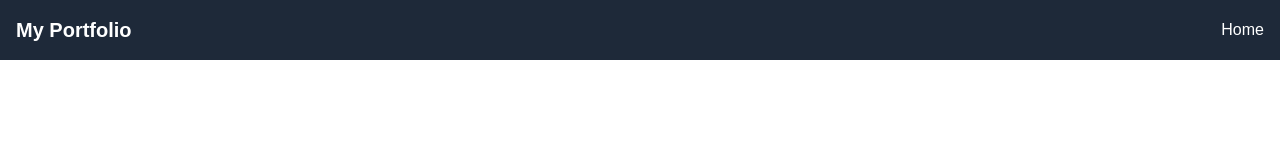
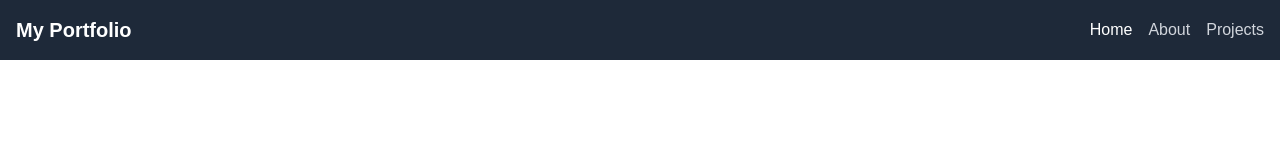
Before and after one commit to ganuza/my-first-nextjs-app, a Next.js app: page / in a window 1280 px wide. Shown: the top 160 px of the page. Built offline with nearby package versions, Linux system fonts and the light colour scheme.

Commit message:
Add navigation links to about and projects

```diff
--- a/src/app/components/Navbar.tsx
+++ b/src/app/components/Navbar.tsx
@@ -2,6 +2,7 @@
 
 import Link from 'next/link'
 import { usePathname } from 'next/navigation'
+import { withRouter } from 'next/router'
 
 export default function Navbar() {
   const pathname = usePathname()
@@ -26,9 +27,27 @@ export default function Navbar() {
           >
             Home
           </Link>
+          <Link
+            href = "/about"
+            className={`${
+              pathname === '/about'
+              ? 'text-white'
+              : 'text-gray-300 hover:text-white'
+            }`}
+          >
+            About
+          </Link>
+          <Link
+            href = "/projects"
+            className={`${
+              pathname === '/projects'
+              ? 'text-white'
+              : 'text-gray-300 hover:text-white'
+            }`}
+          >
+            Projects
+          </Link>
         </div>
-
-
       </div>
     </nav>
   )
```
